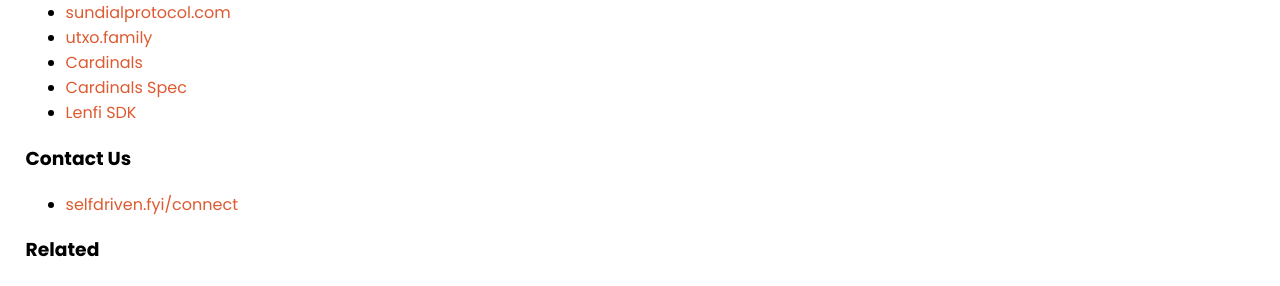
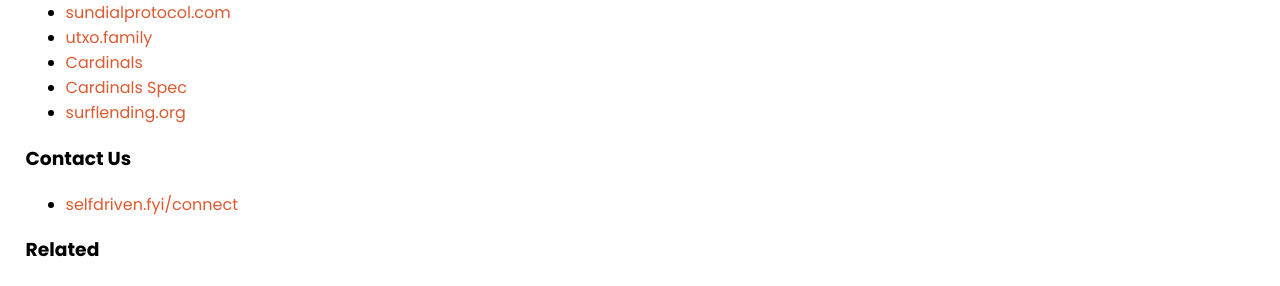
Before and after one commit to selfdriven-foundation/selfdriven-finance, a Jekyll site: the page built from docs/index.md, in a window 1280 px wide. Shown: the part 468-754 px from the top of the page. Built offline with Jekyll 4.4.1, drawn with Linux system fonts in a browser that asks for light colours.

Commit message:
Update index.md

```diff
--- a/docs/index.md
+++ b/docs/index.md
@@ -23,7 +23,7 @@
 - [utxo.family](https://utxo.family)
 - [Cardinals](https://iohk.io/jp/newsroom/bitcoin-ordinals-bridged-to-cardano-for-the-first-time-with-bitvmx-protocol)
 - [Cardinals Spec](https://github.com/input-output-hk/cardinal-spec)
-- [Lenfi SDK](https://github.com/lenfiLabs/lenfi-sdk)
+- [surflending.org](https://surflending.org)
 
 ### Contact Us
 
```
